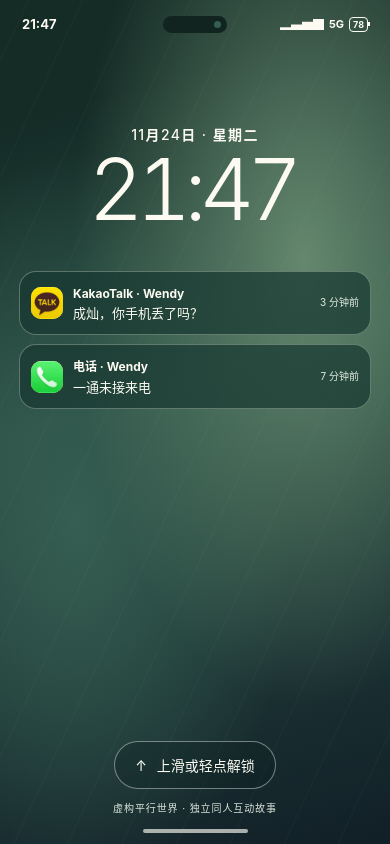
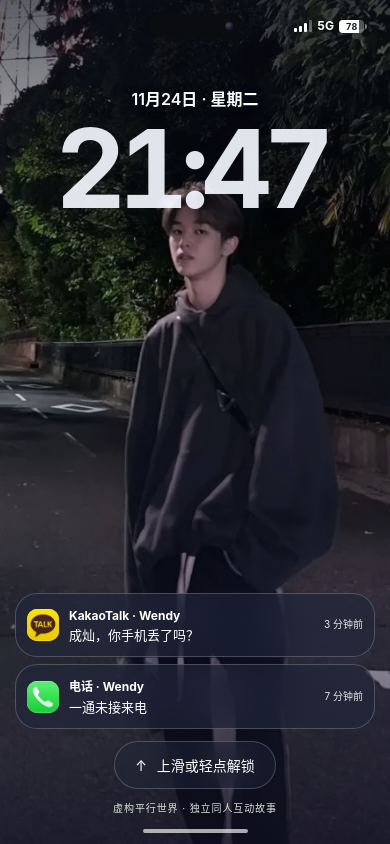
Before and after one commit to wendymax-01/korean-voice-preview, a plain HTML site: page phone/index.html in a window 390 px wide. Drawn offline with Linux system fonts and the light colour scheme.

Commit message:
Refresh the phone shell and stabilize status bar icons

```diff
--- a/phone/index.html
+++ b/phone/index.html
@@ -3,18 +3,22 @@
 <head>
   <meta charset="utf-8">
   <meta name="viewport" content="width=device-width, initial-scale=1, viewport-fit=cover">
-  <meta name="theme-color" content="#152e2a">
+  <meta name="theme-color" content="#141921">
   <meta name="description" content="一部落在公交站的手机，一段虚构的首尔日常。">
   <title>捡到郑成灿手机</title>
-  <link rel="stylesheet" href="phone.css?v=2">
-  <script defer src="story.js?v=2"></script>
-  <script defer src="phone.js?v=2"></script>
+  <link rel="stylesheet" href="phone.css?v=3">
+  <script defer src="story.js?v=3"></script>
+  <script defer src="phone.js?v=3"></script>
 </head>
 <body>
   <main class="device" id="device" aria-label="捡到郑成灿手机">
     <div class="status" aria-label="手机状态">
       <span id="status-time">21:47</span><span class="sensor" aria-hidden="true"></span>
-      <span class="signals" aria-label="5G，电量 78%"><span aria-hidden="true">▂▄▆█</span> 5G <span class="battery">78</span></span>
+      <span class="signals" role="img" aria-label="蜂窝信号 3 格，5G，电量 78%">
+        <span class="cell-bars" aria-hidden="true"><i></i><i></i><i></i><i></i></span>
+        <span class="network" aria-hidden="true">5G</span>
+        <span class="battery" aria-hidden="true"><span>78</span></span>
+      </span>
     </div>
     <div id="screen" class="screen"></div>
     <button id="home-button" class="home-button" aria-label="返回桌面"><span></span></button>
--- a/phone/phone.css
+++ b/phone/phone.css
@@ -1,11 +1,11 @@
 :root {
   color-scheme: light;
   font-family: -apple-system, BlinkMacSystemFont, "PingFang SC", "Apple SD Gothic Neo", "Noto Sans CJK SC", sans-serif;
-  --ink: #1e302c;
-  --muted: #52665e;
-  --paper: #f6f5ee;
-  --line: #dce3d9;
-  --green: #215d4c;
+  --ink: #222836;
+  --muted: #596375;
+  --paper: #f7f8fc;
+  --line: #e1e5ee;
+  --green: #29486e;
 }
 * { box-sizing: border-box; }
 body { margin: 0; background: #182824; color: var(--ink); }
@@ -22,38 +22,64 @@ h1, h2, p, figure { margin: 0; }
   --top: env(safe-area-inset-top, 0px);
   --bottom: env(safe-area-inset-bottom, 0px);
 }
-.wall {
-  color: #fcfaf1; background-color: #152e2a;
-  background-image:
-    repeating-linear-gradient(115deg, transparent 0 25px, #a3c5b30b 26px, transparent 27px 49px),
-    radial-gradient(ellipse at 78% 31%, #64876d 0%, transparent 54%),
-    radial-gradient(ellipse at 20% 62%, #365e52, transparent 50%),
-    linear-gradient(164deg, #142b26 13%, #294d43 46%, #111f27 100%);
+.wall { color: #fff; background: #141921; --battery-number: #171d29; }
+.wall::before {
+  content: ""; position: absolute; inset: 0; z-index: -1; pointer-events: none;
+  background: linear-gradient(180deg, #0b0c18a8, #14132119 34%, #0c10285e 69%, #0f0f21c7),
+    url("media/photo-2.webp") center 46% / cover no-repeat;
+}
+.device.wall:not([data-page="lock"])::before {
+  inset: -15px;
+  filter: blur(20px);
+  background-image: linear-gradient(160deg, #34445d96, #12213996 45%, #111326d6), url("media/photo-2.webp");
 }
 .status {
-  flex: 0 0 auto; min-height: calc(48px + var(--top)); padding: var(--top) max(22px, env(safe-area-inset-right)) 0 max(22px, env(safe-area-inset-left));
-  display: flex; align-items: center; justify-content: space-between; position: relative; font-size: 13px; font-weight: 650;
+  flex: 0 0 auto;
+  min-height: calc(52px + var(--top));
+  padding: var(--top) max(24px, env(safe-area-inset-right)) 0 max(24px, env(safe-area-inset-left));
+  display: flex; align-items: center; justify-content: space-between; position: relative;
+  font-size: 15px; font-weight: 650; font-variant-numeric: tabular-nums;
 }
-.sensor { position: absolute; left: 50%; transform: translateX(-50%); width: 64px; height: 17px; border-radius: 20px; background: #122420; }
-.sensor::after { content: ""; position: absolute; right: 6px; top: 5px; width: 7px; height: 7px; border-radius: 50%; background: #345d54; }
-.signals { display: flex; gap: 5px; align-items: center; font-size: 11px; }
-.battery { border: 1px solid currentColor; border-radius: 4px; padding: 1px 3px; font-size: 9px; position: relative; }
-.battery::after { content: ""; position: absolute; right: -3px; top: 4px; height: 4px; width: 2px; background: currentColor; }
+.device[data-page="lock"] #status-time { visibility: hidden; }
+.sensor {
+  position: absolute; left: 50%; transform: translateX(-50%);
+  width: clamp(77px, 24vw, 100px); height: 24px; border-radius: 24px; background: #0b0c10;
+}
+.sensor::after {
+  content: ""; position: absolute; right: 9px; top: 8px;
+  width: 8px; height: 8px; border-radius: 50%; background: radial-gradient(circle at 38% 37%, #3e4c66, #161b29 59%);
+}
+.signals { flex: 0 0 auto; display: inline-flex; align-items: center; gap: 5px; white-space: nowrap; }
+.network { font-size: 12px; font-weight: 700; line-height: 1; }
+.cell-bars { display: inline-flex; width: 18px; height: 12px; align-items: end; gap: 2px; flex: none; }
+.cell-bars i { width: 3px; border-radius: 1px; background: currentColor; }
+.cell-bars i:nth-child(1) { height: 4px; }
+.cell-bars i:nth-child(2) { height: 6px; }
+.cell-bars i:nth-child(3) { height: 9px; }
+.cell-bars i:nth-child(4) { height: 12px; opacity: .32; }
+.battery {
+  display: grid; place-items: center; position: relative; width: 25px; height: 13px;
+  margin-right: 2px; border-radius: 4px; isolation: isolate; font-size: 9px; line-height: 1;
+  background: color-mix(in srgb, currentColor 30%, transparent);
+}
+.battery::before { content: ""; position: absolute; inset: 0 22% 0 0; border-radius: 4px 0 0 4px; z-index: -1; background: currentColor; }
+.battery::after { content: ""; position: absolute; right: -3px; top: 4px; height: 5px; width: 2px; border-radius: 0 2px 2px 0; background: currentColor; opacity: .45; }
+.battery span { color: var(--battery-number, #fff); font-weight: 750; }
 .screen { display: flex; flex: 1; flex-direction: column; min-height: 0; }
 .scroller { min-height: 0; flex: 1; overflow: auto; overscroll-behavior: contain; }
 .home-button { flex: 0 0 calc(25px + var(--bottom)); display: grid; place-items: start center; padding-top: 10px; width: 100%; }
 .home-button span { width: 105px; height: 4px; border-radius: 4px; background: currentColor; opacity: .65; }
-.lock-main { text-align: center; padding: clamp(24px, 9vh, 90px) 19px 0; flex: 1; }
-.lock-main h1 { font-size: clamp(73px, 22vw, 103px); letter-spacing: -.09em; line-height: 1.07; font-weight: 300; font-variant-numeric: tabular-nums; padding-right: .08em; }
-.lock-date { font-size: 14px; font-weight: 550; letter-spacing: .10em; }
-.lock-notifications { display: grid; gap: 9px; margin: 35px 0 0; }
-.notice-card { text-align: left; display: grid; grid-template-columns: 33px 1fr auto; align-items: center; gap: 9px; padding: 11px; border-radius: 17px; border: 1px solid #f1fae54d; background: #173830b5; font-size: 13px; line-height: 1.55; }
+.lock-main { text-align: center; padding: clamp(13px, 4vh, 39px) 15px 0; flex: 1; display: flex; flex-direction: column; }
+.lock-main h1 { font-size: clamp(79px, 28vw, 119px); letter-spacing: -.075em; line-height: .99; font-weight: 680; font-variant-numeric: tabular-nums; color: #f4f8ffea; margin: 4px .075em 12px 0; text-shadow: 0 3px 21px #15172755; }
+.lock-date { font-size: 16px; font-weight: 600; text-shadow: 0 1px 8px #14182699; }
+.lock-notifications { display: grid; gap: 7px; margin: auto 0 0; padding-top: 12px; }
+.notice-card { text-align: left; display: grid; grid-template-columns: 33px 1fr auto; align-items: center; gap: 9px; padding: 11px; border-radius: 22px; border: 1px solid #fff3; background: #20273b8c; -webkit-backdrop-filter: blur(23px) saturate(145%); backdrop-filter: blur(23px) saturate(145%); font-size: 13px; line-height: 1.55; }
 .notice-card strong { font-size: 12px; }
 .notice-card small { color: #e0ebe1; font-size: 10px; }
 .notice-icon { width: 32px; height: 32px; border-radius: 10px; display: grid; place-items: center; background: #edd56f; color: #202f24; font-size: 16px; }
 .notice-icon.mint { background: #8ec3a5; }
 .lock-footer { text-align: center; padding: 12px 10px 4px; }
-.unlock { min-height: 48px; padding: 0 20px; border-radius: 28px; border: 1px solid #ffffff69; background: #0d1e204d; font-size: 14px; }
+.unlock { min-height: 48px; padding: 0 20px; border-radius: 28px; border: 1px solid #fff3; background: #20273b69; -webkit-backdrop-filter: blur(15px); backdrop-filter: blur(15px); font-size: 14px; }
 .unlock span { margin-left: 6px; }
 .lock-footer p { margin-top: 11px; color: #dbe5db; font-size: 10px; letter-spacing: .09em; }
 .pin-main { flex: 1; overflow: auto; text-align: center; padding: clamp(8px, 5vh, 47px) 17px 3px; }
@@ -66,23 +92,24 @@ h1, h2, p, figure { margin: 0; }
 .pin-error { color: #ffdbd3; }
 .keypad { display: grid; grid-template-columns: repeat(3, auto); justify-content: center; gap: clamp(5px, 1.3vh, 13px) clamp(15px, 5vw, 24px); }
 .digit, .delete { width: clamp(50px, 9.3vh, 70px); height: clamp(50px, 9.3vh, 70px); border-radius: 36%; }
-.digit { display: flex; flex-direction: column; align-items: center; justify-content: center; gap: 1px; font-size: 25px; background: #dbe8d827; border: 1px solid #e8eed441; line-height: 1; }
+.digit { display: flex; flex-direction: column; align-items: center; justify-content: center; gap: 1px; font-size: 25px; background: #fff2; border: 1px solid #fff4; line-height: 1; }
 .digit small { font-size: 8px; letter-spacing: .15em; }
 .delete { font-size: 23px; }
 .pin-actions { display: flex; justify-content: center; gap: 49px; }
 .pin-actions button { min-height: 44px; font-size: 13px; }
 .home-layout { flex: 1; min-height: 0; overflow: auto; display: flex; flex-direction: column; padding: clamp(14px, 5vh, 43px) 19px 4px; }
-.home-widget { display: flex; align-items: center; justify-content: space-between; border-radius: 24px; padding: 16px 20px; background: #173c34b5; border: 1px solid #eef3d752; }
+.home-widget { display: flex; align-items: center; justify-content: space-between; border-radius: 24px; padding: 16px 20px; background: linear-gradient(150deg, #829cb75e, #28374c82); border: 1px solid #fff3; box-shadow: inset 0 1px #fff2; -webkit-backdrop-filter: blur(20px) saturate(140%); backdrop-filter: blur(20px) saturate(140%); }
 .home-widget p { font-size: 11px; letter-spacing: .12em; color: #e0ede2; }
 .home-widget strong { display: block; font-size: 24px; font-weight: 550; margin: 5px 0; }
 .home-widget span { font-size: 13px; }
-.home-widget .rain { font-size: 48px; color: #d7e9cc; }
+.home-widget .rain { width: 48px; height: 48px; color: #e1ecff; }
+.rain svg { display: block; width: 100%; height: 100%; }
 .app-grid { display: grid; grid-template-columns: repeat(4, minmax(0, 1fr)); gap: 19px 4px; padding: 25px 0; }
 .app-tile { min-width: 0; padding: 0 1px; display: grid; justify-items: center; align-content: start; gap: 6px; position: relative; font-size: 11px; min-height: 50px; }
 .icon { display: grid; place-items: center; width: clamp(45px, 14vw, 58px); aspect-ratio: 1; border-radius: 32%; background: var(--icon); color: #263e35; border: 1px solid #fff7; box-shadow: 0 4px 10px #0c29262e; font-size: 25px; font-weight: 650; }
 .badge, .unread { background: #9e3c32; color: #fff; border-radius: 15px; padding: 1px 5px; font-size: 10px; }
 .badge { position: absolute; right: max(3px, 16%); top: 0; }
-.dock { display: grid; grid-template-columns: repeat(4, 1fr); margin-top: auto; background: #cadfd627; border: 1px solid #e4f1dd4a; border-radius: 24px; padding: 9px 4px; }
+.dock { display: grid; grid-template-columns: repeat(4, 1fr); margin-top: auto; background: #dce9ff2d; border: 1px solid #fff4; border-radius: 28px; box-shadow: inset 0 1px #fff2; -webkit-backdrop-filter: blur(22px) saturate(145%); backdrop-filter: blur(22px) saturate(145%); padding: 9px 4px; }
 .folder-grid { max-width: 360px; margin: 20px auto; padding: 21px 12px; grid-template-columns: repeat(3, 1fr); border-radius: 22px; background: #cee3d727; }
 .app-header { flex: 0 0 auto; min-height: 66px; display: grid; grid-template-columns: 59px minmax(0, 1fr) 59px; align-items: center; text-align: center; border-bottom: 1px solid var(--line); padding: 0 4px; }
 .wall .app-header { border-color: #ffffff36; }
@@ -188,7 +215,6 @@ h1, h2, p, figure { margin: 0; }
 }
 @media (max-height: 640px) {
   .lock-main { padding-top: 17px; }
-  .lock-notifications { margin-top: 15px; }
   .pin-main { padding-top: 5px; }
   .home-layout { padding-top: 7px; }
   .app-grid { padding: 14px 0; gap: 12px 4px; }
--- a/phone/phone.js
+++ b/phone/phone.js
@@ -129,7 +129,7 @@ function pinView() {
 
 function homeView() {
   const widget = desktopPage === 0
-    ? button('<span><small>서울 · 연남동</small><strong>延南洞</strong><span>小雨 · 7°</span></span><span class="rain" aria-hidden="true">☂</span>', 'open', 'weather', 'home-widget')
+    ? button('<span><small>서울 · 연남동</small><strong>延南洞</strong><span>小雨 · 7°</span></span><span class="rain" aria-hidden="true"><svg viewBox="0 0 56 56" fill="none"><path d="M14 35a9 9 0 1 1 3-17 12 12 0 0 1 23 3c9 1 10 14 0 14H14Z" fill="currentColor"/><path d="m20 41-3 6m12-6-3 6m12-6-3 6" stroke="currentColor" stroke-width="3" stroke-linecap="round"/></svg></span>', 'open', 'weather', 'home-widget')
     : button('<span><small>11月24日 · 星期二</small><strong>今晚 21:30</strong><span>回家吃晚饭</span></span><span class="widget-calendar" aria-hidden="true">24</span>', 'open', 'calendar', 'home-widget');
   return `<div class="home-layout">
     ${widget}
```
